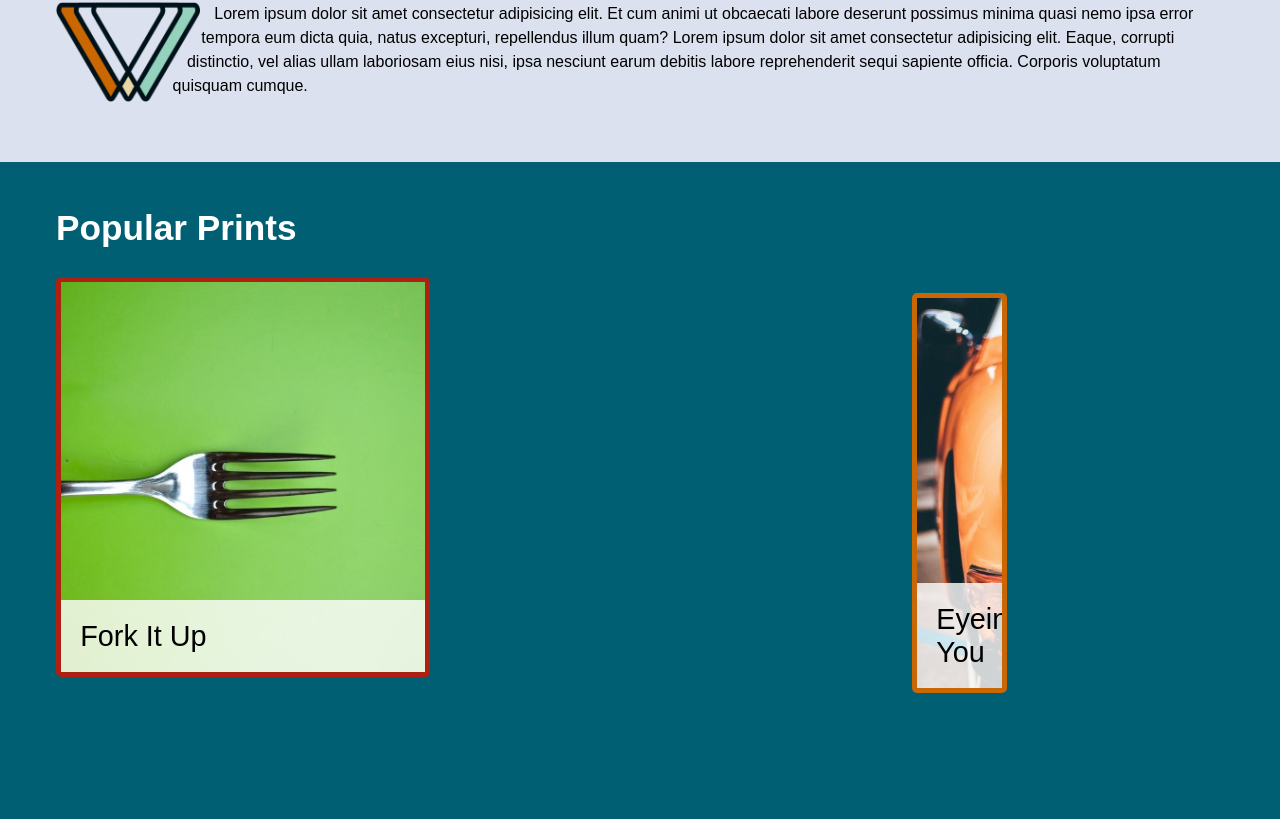
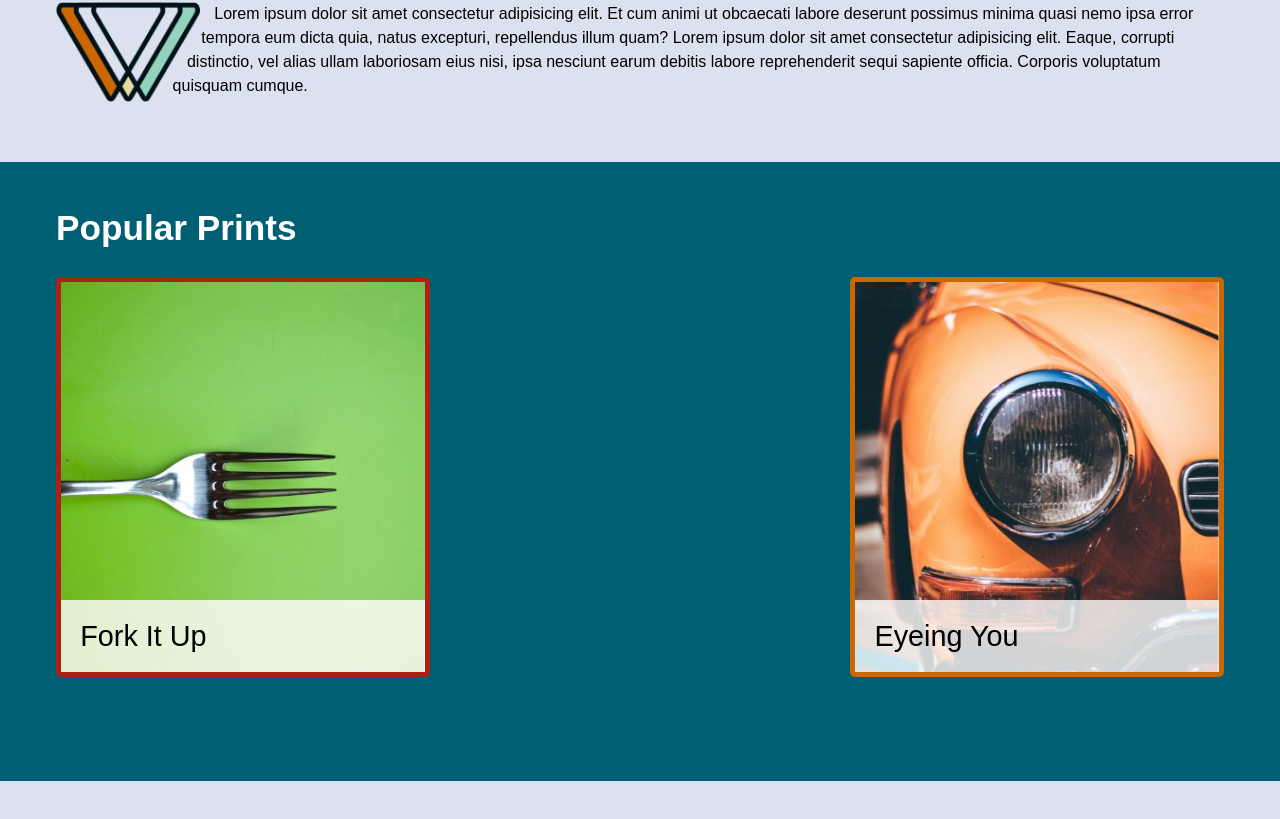
Before and after one commit to Murtuza-Ahmed/react-class-project, a React (Vite) app in the folder react-wall-of-wander-MUI/: page / in a window 1280 px wide. Shown: the part 533-1352 px from the top of the page. After the commit the page ends 1314 px from the top, so only its background shows below. Built offline with nearby package versions, Linux system fonts and the light colour scheme.

Commit message:
problem solve

```diff
--- a/react-wall-of-wander-MUI/src/components/PopularPrintChild.jsx
+++ b/react-wall-of-wander-MUI/src/components/PopularPrintChild.jsx
@@ -2,9 +2,6 @@ import eyeing from "../assets/image/eyeing-you.jpg";
 function PopularPrintChild() {
   return (
     <>
-      <div className="stripe">
-        <section id="popular-prints">
-          <div className="ul">
       <div className="li">
         <figure className="color-orange">
           <img src={eyeing} alt="Eyeing-You" />
@@ -20,9 +17,6 @@ function PopularPrintChild() {
           </figcaption>
         </figure>
       </div>
-          </div>
-        </section>
-      </div>
     </>
   );
 }
```
Lines whose indentation alone changed are shown as unchanged.
